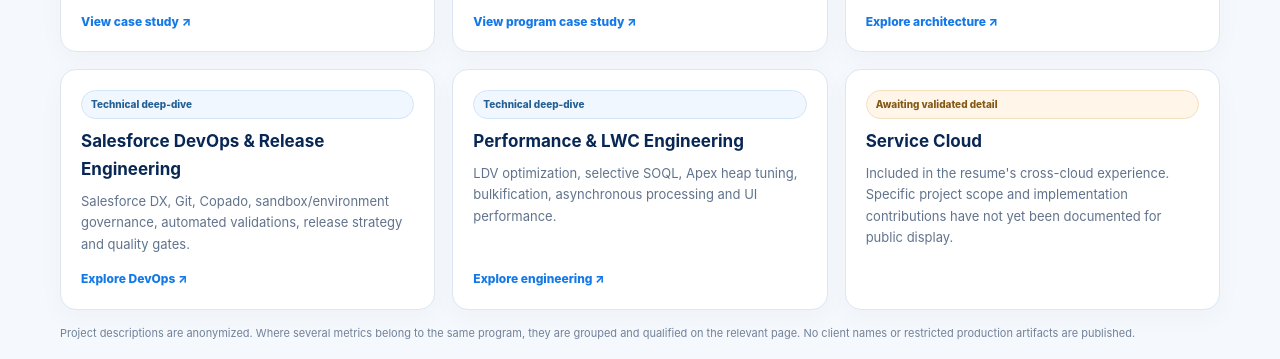
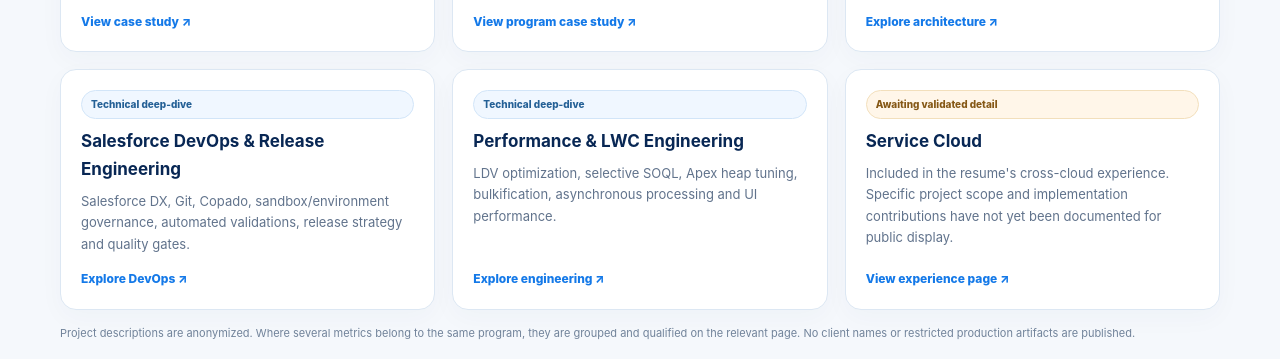
Before and after one commit to debarshi-ghosh/debarshi-salesforce-portfolio, a plain HTML site: page projects/index.html in a window 1280 px wide. Shown: the part 817-1176 px from the top of the page. Drawn offline with Linux system fonts and the light colour scheme.

Commit message:
Link Service Cloud experience page from project directory

```diff
--- a/projects/index.html
+++ b/projects/index.html
@@ -4,5 +4,5 @@
 <article class="project-card"><div class="project-card-body"><span class="pill">Technical deep-dive</span><h3>Enterprise Integration Architecture</h3><p>High-volume REST integrations, event-driven synchronization, Pub/Sub API, CDC, OAuth, SAML SSO, retry and idempotency.</p><a class="card-link" href="integration-architecture/index.html">Explore architecture ↗</a></div></article>
 <article class="project-card"><div class="project-card-body"><span class="pill">Technical deep-dive</span><h3>Salesforce DevOps & Release Engineering</h3><p>Salesforce DX, Git, Copado, sandbox/environment governance, automated validations, release strategy and quality gates.</p><a class="card-link" href="devops-release/index.html">Explore DevOps ↗</a></div></article>
 <article class="project-card"><div class="project-card-body"><span class="pill">Technical deep-dive</span><h3>Performance & LWC Engineering</h3><p>LDV optimization, selective SOQL, Apex heap tuning, bulkification, asynchronous processing and UI performance.</p><a class="card-link" href="performance-engineering/index.html">Explore engineering ↗</a></div></article>
-<article class="project-card"><div class="project-card-body"><span class="pill pending">Awaiting validated detail</span><h3>Service Cloud</h3><p>Included in the resume's cross-cloud experience. Specific project scope and implementation contributions have not yet been documented for public display.</p></div></article>
+<article class="project-card"><div class="project-card-body"><span class="pill pending">Awaiting validated detail</span><h3>Service Cloud</h3><p>Included in the resume's cross-cloud experience. Specific project scope and implementation contributions have not yet been documented for public display.</p><a class="card-link" href="service-cloud/index.html">View experience page ↗</a></div></article>
 </div><p class="note">Project descriptions are anonymized. Where several metrics belong to the same program, they are grouped and qualified on the relevant page. No client names or restricted production artifacts are published.</p></div></section></main><footer class="site-footer"><div class="wrap footer-row"><span>© 2026 Debarshi Ghosh · Salesforce Technical Lead Portfolio</span><div class="footer-links"><a href="../projects/index.html">Projects</a><a href="../about/index.html">About</a><a href="../contact/index.html">Contact</a><a href="https://github.com/debarshi-ghosh/debarshi-salesforce-portfolio">GitHub</a></div></div></footer></body></html>
```
